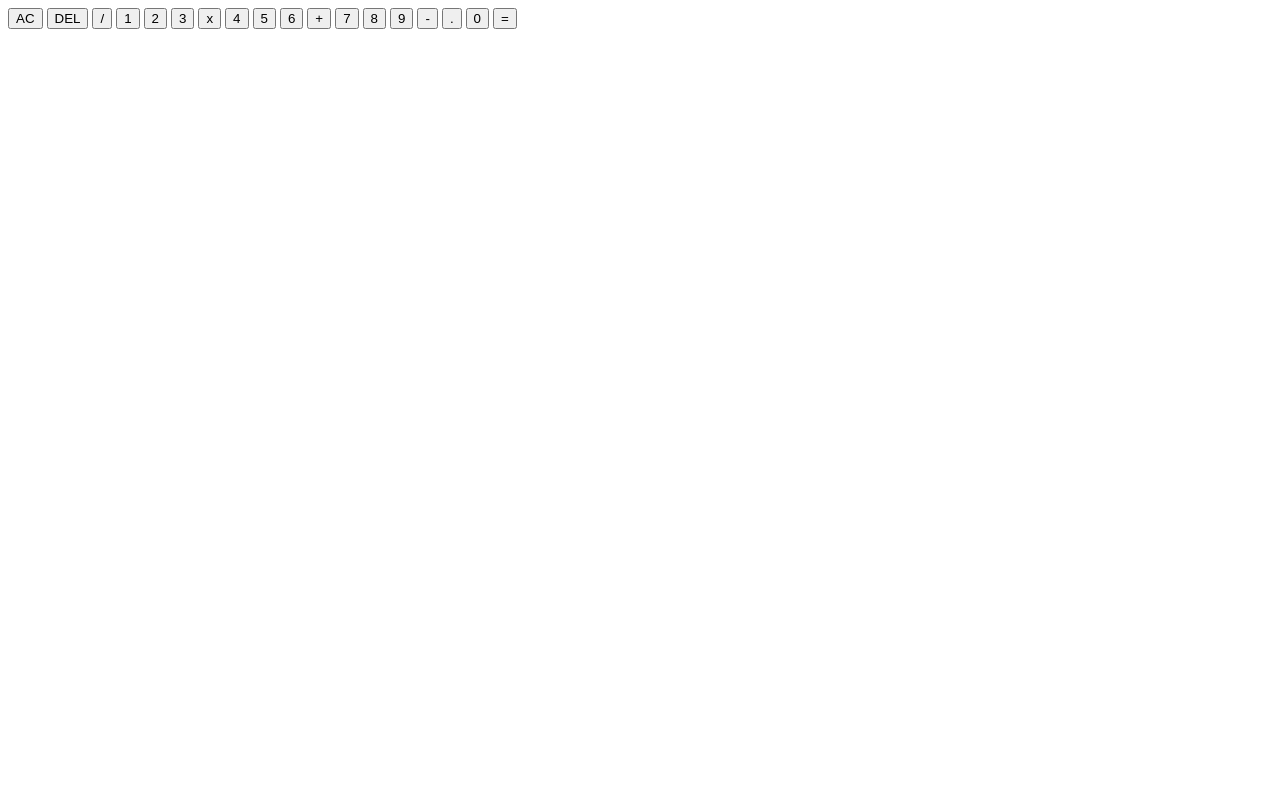
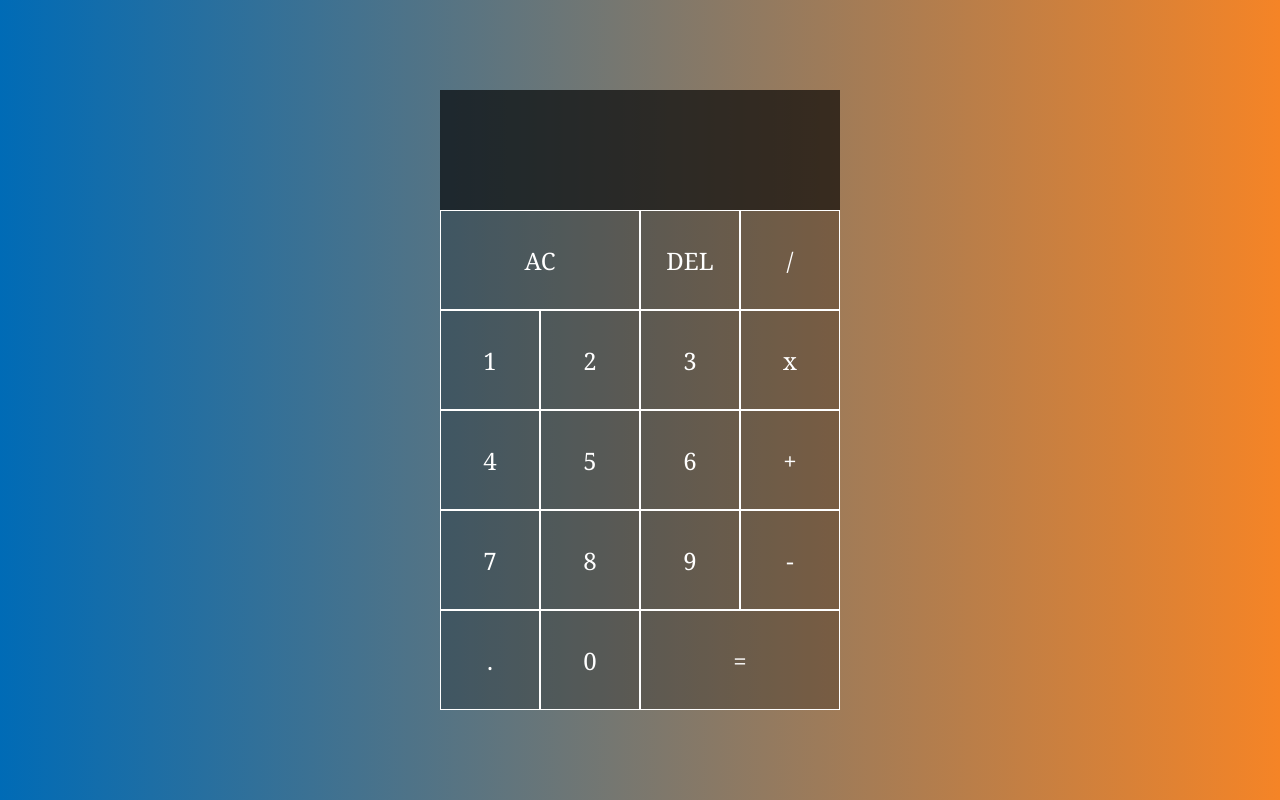
Before and after one commit to Ellijah-L/Calculator_Project, a plain HTML site: page index.html in a window 1280 px wide. Drawn offline with Linux system fonts and the light colour scheme; the site is published under a folder, as on GitHub Pages, so addresses that start at the root find nothing.

Commit message:
fixed linking of css

```diff
--- a/index.html
+++ b/index.html
@@ -5,7 +5,7 @@
     <meta http-equiv="X-UA-Compatible" content="IE=edge">
     <meta name="viewport" content="width=device-width, initial-scale=1.0">
     <title>Calculator</title>
-    <link rel="stylesheet" href="/assets/Css/style.css">
+    <link rel="stylesheet" href="./assets/Css/style.css">
     <script src="./assets/Js/script.js" defer></script>
 </head>
 <body>
```
